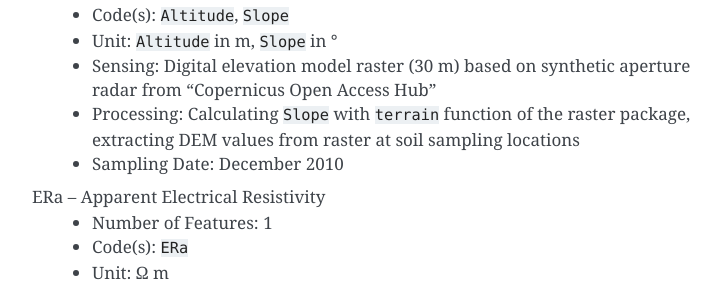
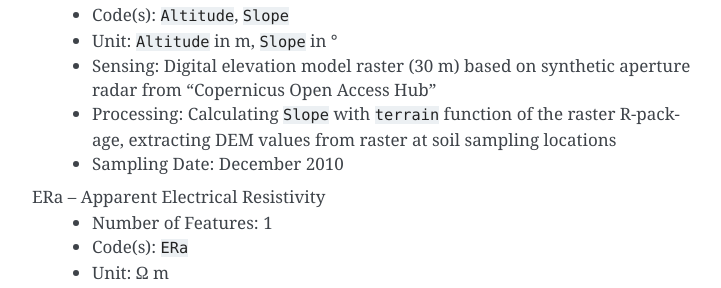
Before and after one commit to a11to1n3/LimeSoDa, a Sphinx documentation site: the page built from docs/source/datasets/G_150.rst, in a window 1280 px wide and 900 px high, scrolled down 1403 px. Shown: the part 158-446 px from the top of the window, without its empty margins (388-1109 px from the left). Built offline with Sphinx 7.4.7, drawn with Linux system fonts in a browser that asks for light colours; pages that are not in the unit, such as notebooks, are missing from menus.

Commit message:
Update G_150.rst

```diff
--- a/docs/source/datasets/G_150.rst
+++ b/docs/source/datasets/G_150.rst
@@ -60,7 +60,7 @@
     * Code(s): ``Altitude``, ``Slope``
     * Unit: ``Altitude`` in m, ``Slope`` in °
     * Sensing: Digital elevation model raster (30 m) based on synthetic aperture radar from "Copernicus Open Access Hub"
-    * Processing: Calculating ``Slope`` with ``terrain`` function of the raster package, extracting DEM values from raster at soil sampling locations
+    * Processing: Calculating ``Slope`` with ``terrain`` function of the raster R-package, extracting DEM values from raster at soil sampling locations
     * Sampling Date: December 2010
 
 ERa – Apparent Electrical Resistivity
```
